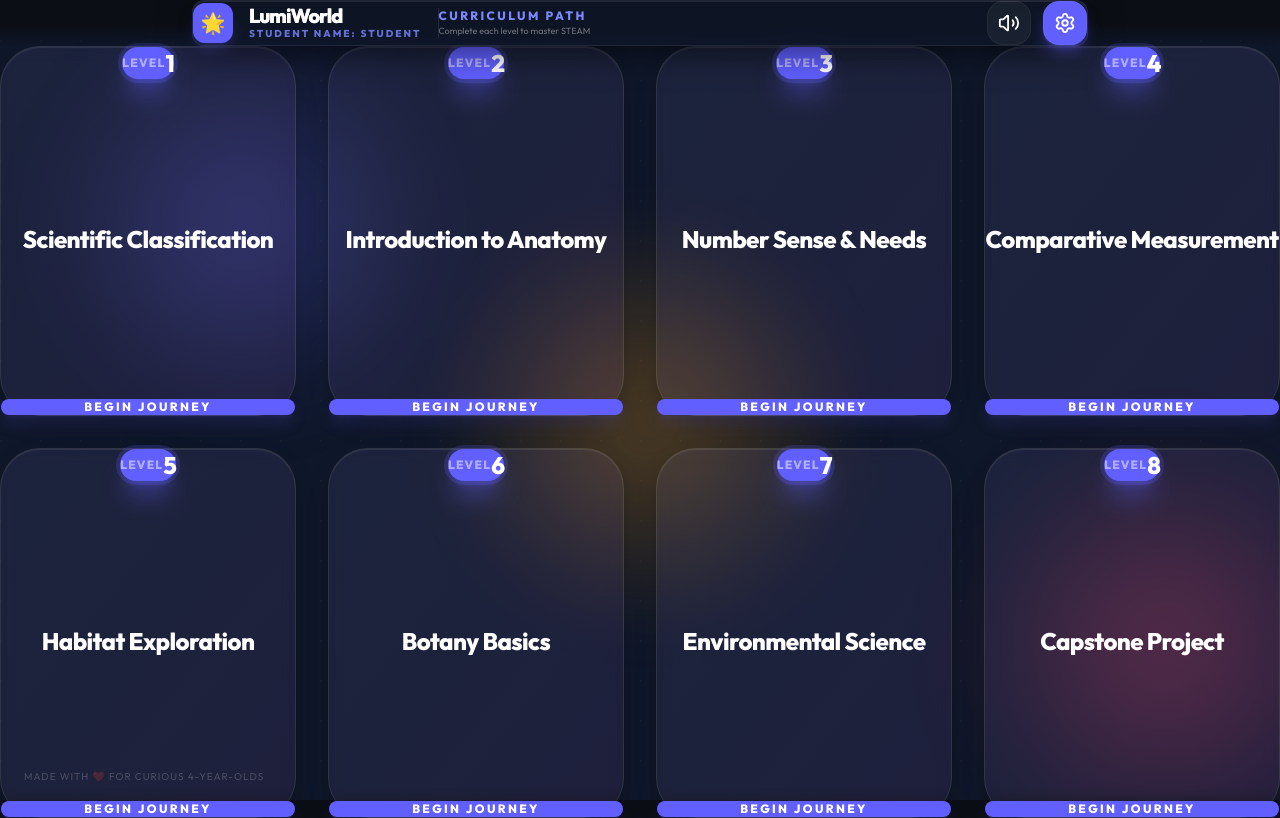
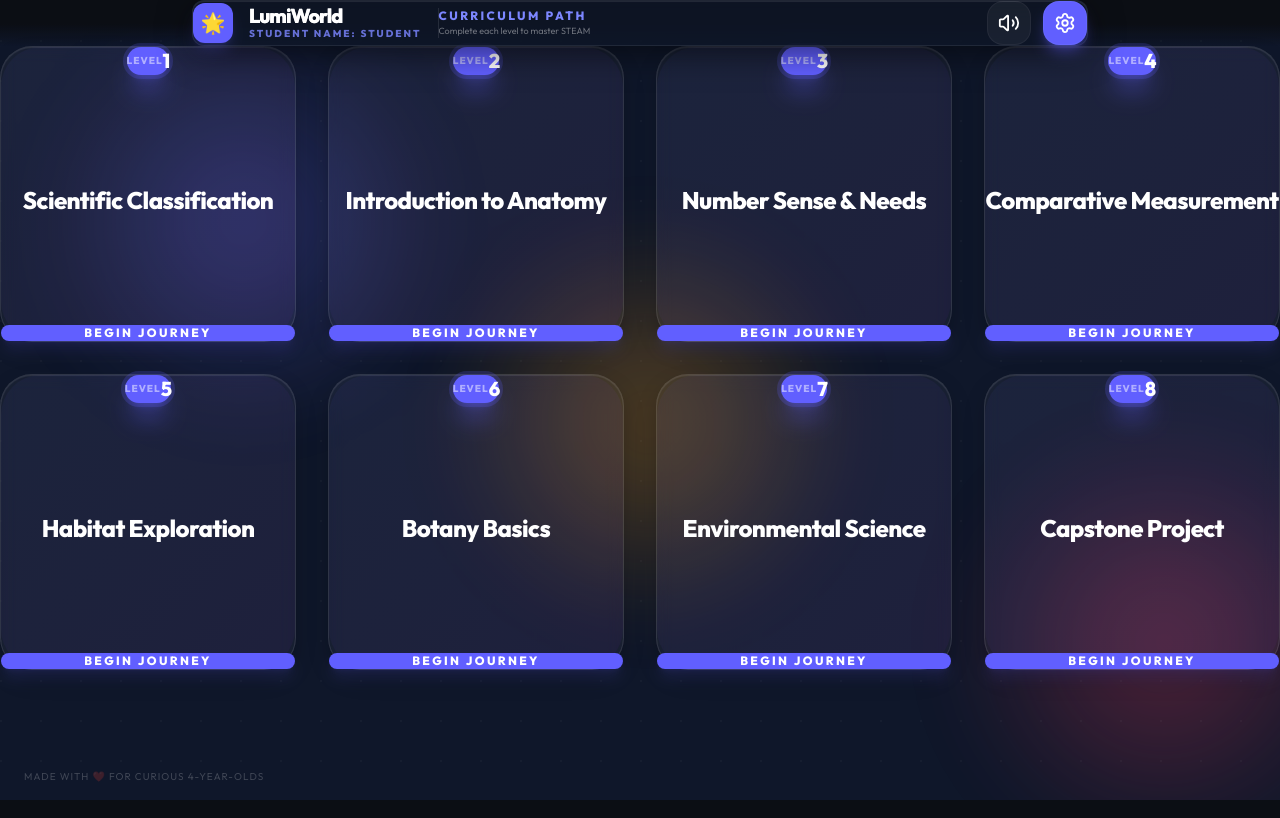
Before and after one commit to lawrence555-dev/lumiworld, a Next.js app: page / in a window 1280 px wide. Built offline with nearby package versions, Linux system fonts and the light colour scheme.

Commit message:
fix: smaller cards + iOS audio unlock mechanism

```diff
--- a/components/ui/WeekCard.tsx
+++ b/components/ui/WeekCard.tsx
@@ -26,10 +26,10 @@ export function WeekCard({
         <motion.button
             onClick={isUnlocked ? onClick : undefined}
             disabled={!isUnlocked}
-            whileHover={isUnlocked ? { scale: 1.02, y: -8 } : {}}
+            whileHover={isUnlocked ? { scale: 1.02, y: -4 } : {}}
             whileTap={isUnlocked ? { scale: 0.96 } : {}}
             className={`
-                relative w-full aspect-[4/5] rounded-[2.5rem] p-6 sm:p-8
+                relative w-full aspect-square rounded-[2rem] p-4 sm:p-5
                 flex flex-col items-center
                 transition-all duration-500
                 ${isUnlocked
@@ -44,14 +44,14 @@ export function WeekCard({
             )}
 
             {/* Week Number Indicator - Professional Pill Shape */}
-            <div className="mb-6">
+            <div className="mb-3">
                 <div className={`
-                    px-6 py-2 rounded-full flex items-center justify-center text-2xl font-black tracking-tighter
+                    px-4 py-1.5 rounded-full flex items-center justify-center text-xl font-black tracking-tighter
                     ${isUnlocked
                         ? 'bg-indigo-500 text-white shadow-xl shadow-indigo-500/40 ring-4 ring-indigo-500/20'
                         : 'bg-white/10 text-white/20 ring-1 ring-white/5'}
                 `}>
-                    <span className="opacity-50 text-xs mr-1 font-bold uppercase tracking-widest">Level</span> {weekNumber}
+                    <span className="opacity-50 text-[10px] mr-1 font-bold uppercase tracking-widest">Level</span> {weekNumber}
                 </div>
             </div>
 
--- a/systems/AudioSystem.ts
+++ b/systems/AudioSystem.ts
@@ -1,6 +1,7 @@
 /**
  * AudioSystem - Sound and Speech Management (Updated for Multi-Language)
  * Handles Web Speech API (TTS) and sound effects with language support
+ * Includes iOS Safari audio unlock mechanism
  */
 
 import { SupportedLanguage } from './SaveSystem';
@@ -11,6 +12,7 @@ class AudioSystemClass {
     private speechSynthesis: SpeechSynthesisUtterance | null = null;
     private currentUtterance: SpeechSynthesisUtterance | null = null;
     private currentLanguage: SupportedLanguage = 'en-US';
+    private isAudioUnlocked: boolean = false;
 
     constructor() {
         if (typeof window !== 'undefined') {
@@ -25,6 +27,33 @@ class AudioSystemClass {
         this.soundEnabled = soundEnabled;
         this.musicEnabled = musicEnabled;
         this.currentLanguage = language;
+
+        // Set up auto-unlock on first user interaction (required for iOS)
+        if (typeof window !== 'undefined' && !this.isAudioUnlocked) {
+            const unlockHandler = () => {
+                this.unlockAudio();
+                window.removeEventListener('touchstart', unlockHandler);
+                window.removeEventListener('click', unlockHandler);
+            };
+            window.addEventListener('touchstart', unlockHandler, { once: true });
+            window.addEventListener('click', unlockHandler, { once: true });
+        }
+    }
+
+    /**
+     * Unlock audio for iOS Safari (must be called from user gesture)
+     */
+    unlockAudio() {
+        if (this.isAudioUnlocked) return;
+
+        if (typeof window !== 'undefined' && window.speechSynthesis) {
+            // Speak empty string to unlock iOS audio
+            const utterance = new SpeechSynthesisUtterance('');
+            utterance.volume = 0;
+            window.speechSynthesis.speak(utterance);
+            this.isAudioUnlocked = true;
+            console.log('[AudioSystem] Audio unlocked for iOS');
+        }
     }
 
     /**
```
